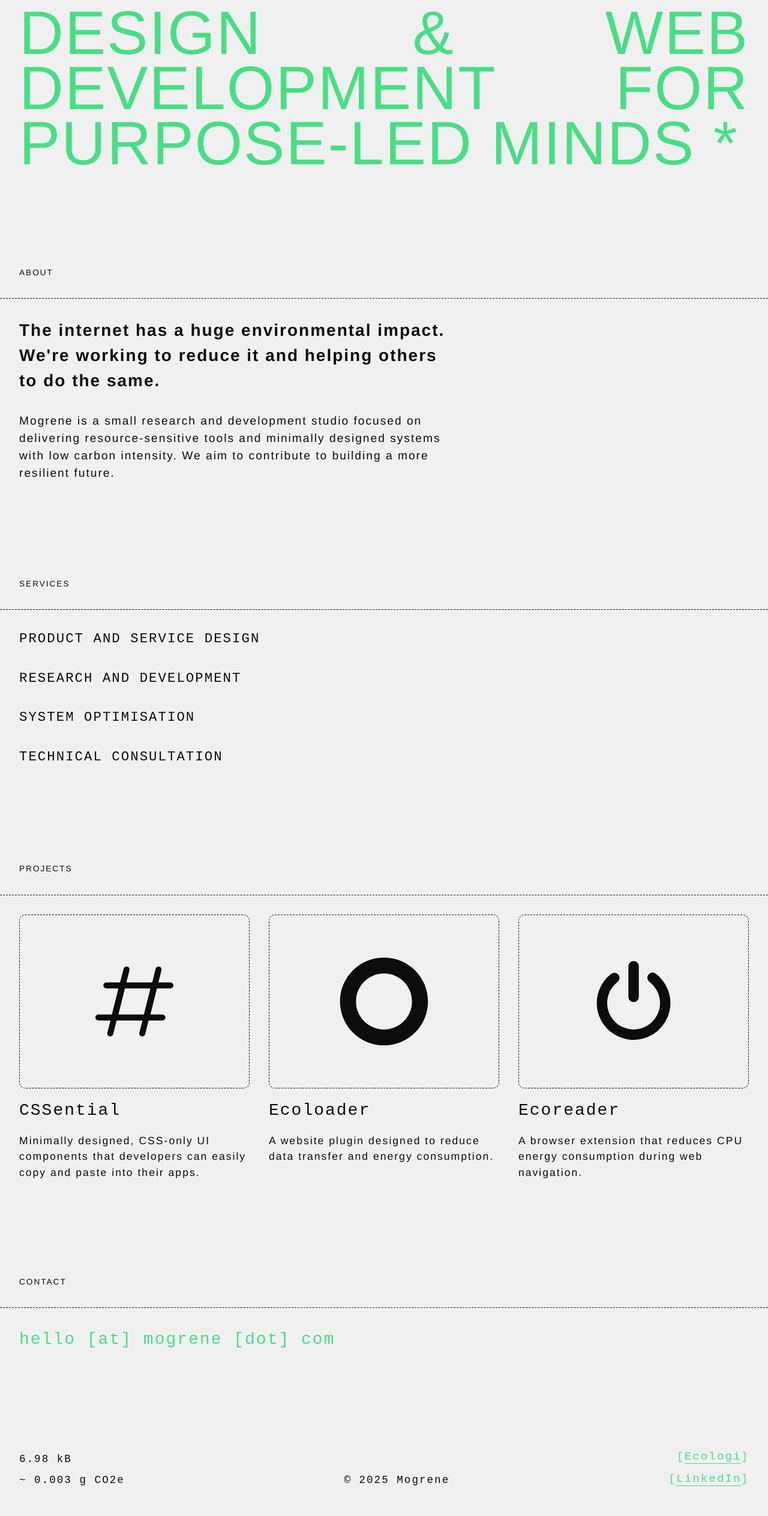
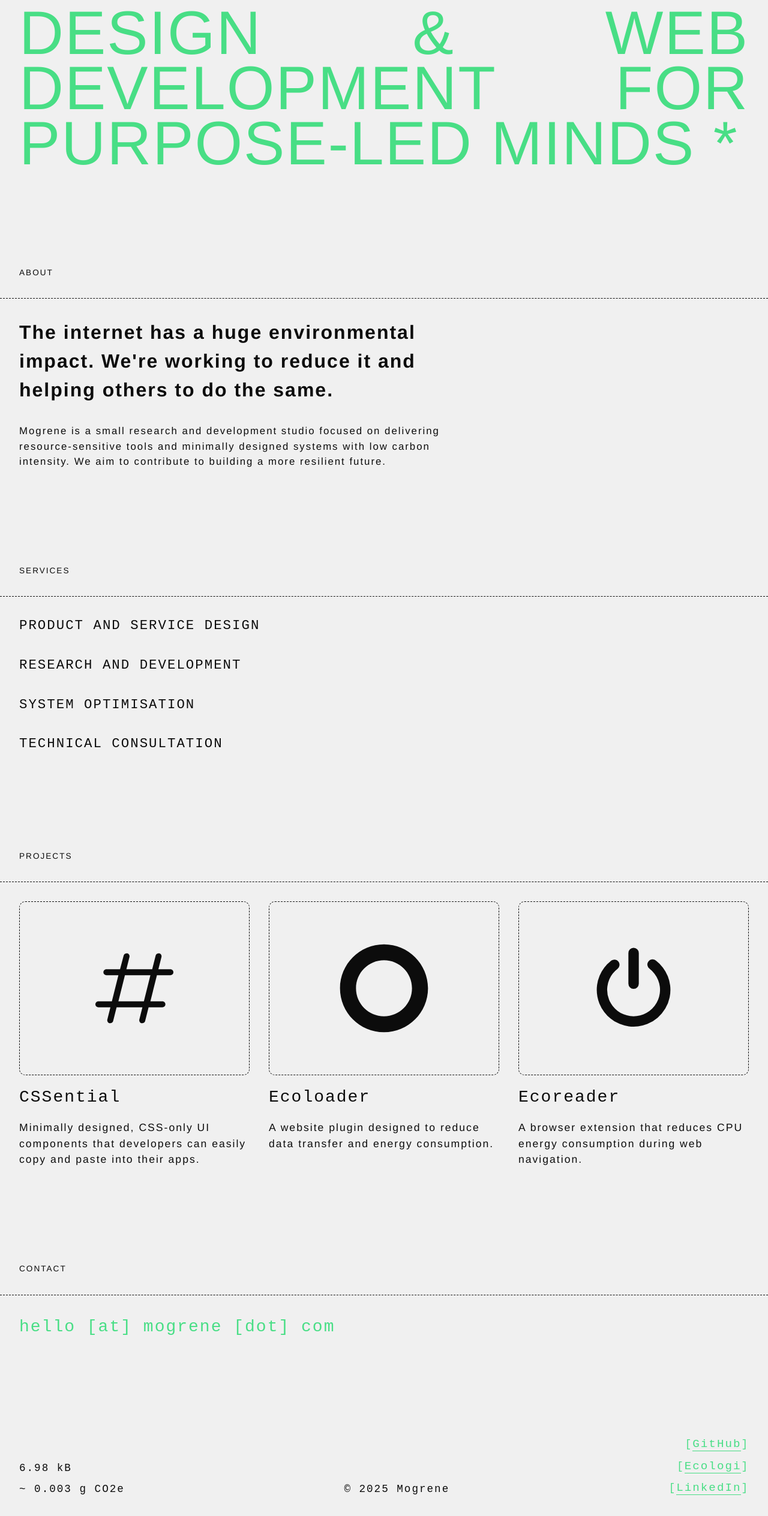
Before and after one commit to mogrene/mogrene.com, a plain HTML site: page index.html in a window 1280 px wide. Shown: the part 233-2761 px from the top of the page at 60% size. Drawn offline with Linux system fonts and the light colour scheme.

Commit message:
Style adjusts

```diff
--- a/index.html
+++ b/index.html
@@ -63,7 +63,7 @@
                 <h4>Ecoloader</h4>
                 <p>A website plugin designed to reduce data transfer and energy consumption.</p>
             </a>
-            <a class="project" href="https://gitlab.com/dematos/ecoreader" target="_blank">
+            <a class="project" href="https://github.com/mogrene/ecoreader" target="_blank">
                 <div class="project-box">
                     <div class="ecoreader-icon"></div>
                 </div>
@@ -92,7 +92,7 @@
             <p>&copy; 2025 Mogrene</p>
         </div>
         <div class="right-corner">
-            <!-- <p>[<a href="https://github.com/mogrene" target="_blank">GitHub</a>]</p> -->
+            <p>[<a href="https://github.com/mogrene" target="_blank">GitHub</a>]</p>
             <p>[<a href="https://ecologi.com/mogrene" target="_blank">Ecologi</a>]</p>
             <p>[<a href="https://www.linkedin.com/company/mogrene" target="_blank">LinkedIn</a>]</p>
         </div>
--- a/styles.css
+++ b/styles.css
@@ -39,7 +39,7 @@ h1 {
 }
 
 h2 {
-    font-size: 1.75rem;
+    font-size: 2rem;
     font-weight: 600;
     margin: 0;
 }
@@ -60,7 +60,7 @@ h4 {
 }
 
 h5 {
-    font-size: 1.2rem;
+    font-size: 1.05rem;
     margin: 0;
     font-weight: 300;
 }
```
